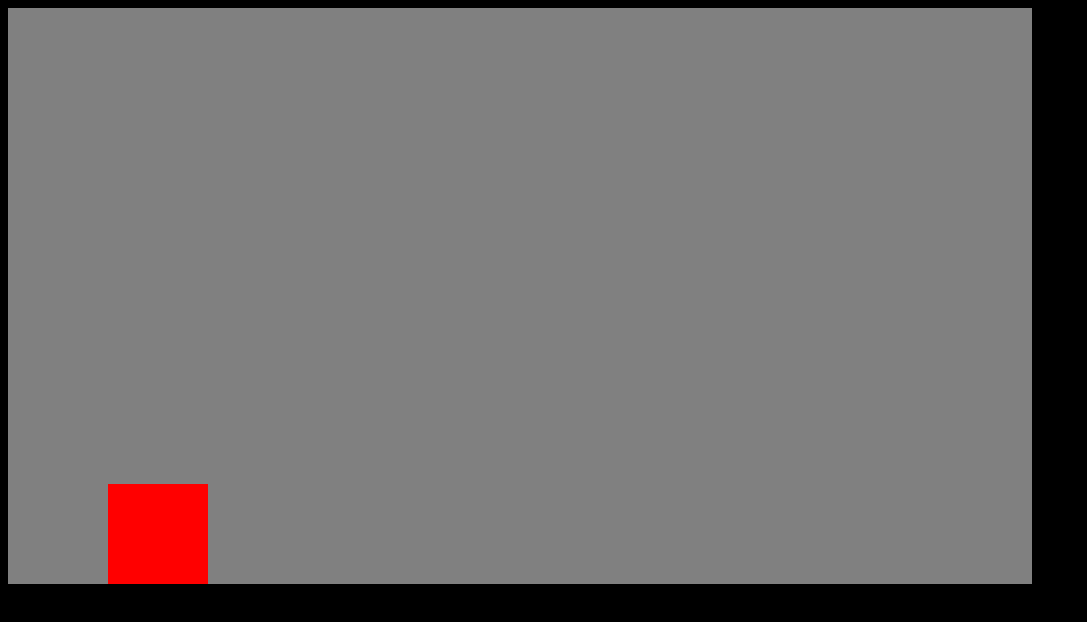
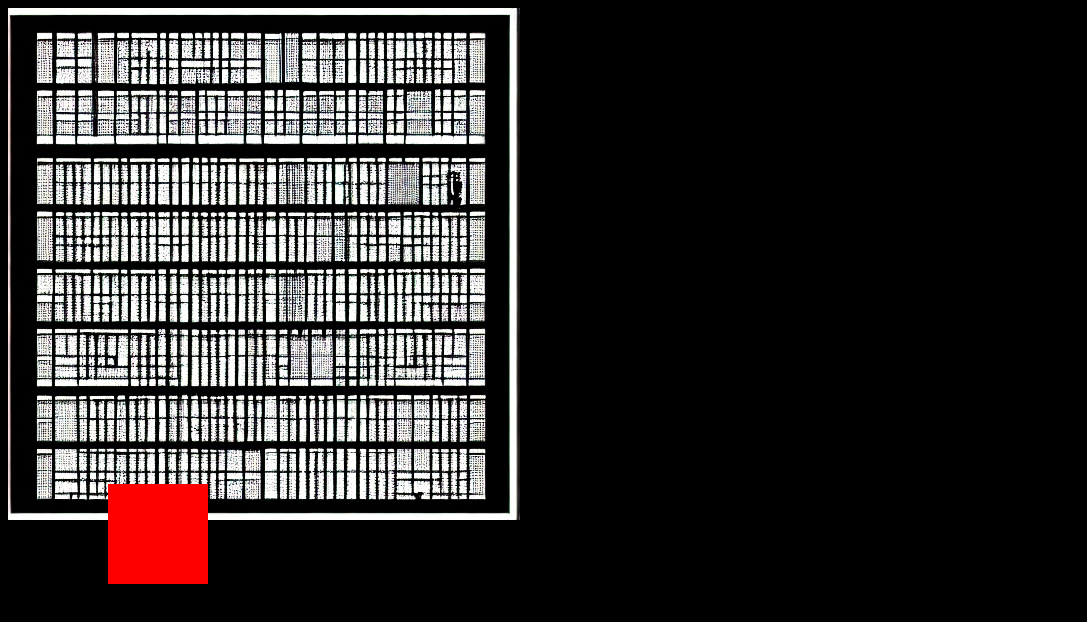
Before and after one commit to cyrilmb/cat-jumper, a plain HTML site: page index.html in a window 1280 px wide. Shown: the whole page, without its empty margins (0-1087 px from the left). Drawn offline with Linux system fonts and the light colour scheme.

Commit message:
found a bookshelf png, but the dimensions are wrong... not sure if I should adjust the canvas or get a new image

```diff
--- a/index.html
+++ b/index.html
@@ -9,6 +9,7 @@
 <body style="background-color: black;">
     <canvas></canvas>
     <script src="js/classes/Player.js"></script>
+    <script src="js/eventListeners.js"></script>
     <script src="index.js"></script>
 </body>
 </html>
--- a/index.js
+++ b/index.js
@@ -3,6 +3,24 @@ const c = canvas.getContext('2d');
 
 canvas.width = 64 * 16;
 canvas.height = 64 * 9;
+
+class Sprite {
+  constructor({ position }) {
+    this.position = position;
+    this.image = new Image();
+    this.image.src = './img/bookshelf.png';
+  }
+  draw() {
+    c.drawImage(this.image, this.position.x, this.position.y);
+  }
+}
+
+const backgroundLevel1 = new Sprite({
+  position: {
+    x: 0,
+    y: 0,
+  },
+});
 
 const player = new Player();
 
@@ -19,8 +37,8 @@ const keys = {
 };
 function animate() {
   window.requestAnimationFrame(animate);
-  c.fillStyle = 'grey';
-  c.fillRect(0, 0, canvas.width, canvas.height);
+
+  backgroundLevel1.draw();
 
   player.velocity.x = 0;
   if (keys.d.pressed) player.velocity.x = 5;
@@ -31,30 +49,3 @@ function animate() {
 }
 
 animate();
-
-window.addEventListener('keydown', (event) => {
-  switch (event.key) {
-    case 'w':
-      if (player.velocity.y === 0) {
-        player.velocity.y = -20;
-      }
-      break;
-    case 'a':
-      keys.a.pressed = true;
-      break;
-    case 'd':
-      keys.d.pressed = true;
-      break;
-  }
-});
-
-window.addEventListener('keyup', (event) => {
-  switch (event.key) {
-    case 'a':
-      keys.a.pressed = false;
-      break;
-    case 'd':
-      keys.d.pressed = false;
-      break;
-  }
-});
--- /dev/null
+++ b/js/eventListeners.js
@@ -0,0 +1,26 @@
+window.addEventListener('keydown', (event) => {
+  switch (event.key) {
+    case 'w':
+      if (player.velocity.y === 0) {
+        player.velocity.y = -20;
+      }
+      break;
+    case 'a':
+      keys.a.pressed = true;
+      break;
+    case 'd':
+      keys.d.pressed = true;
+      break;
+  }
+});
+
+window.addEventListener('keyup', (event) => {
+  switch (event.key) {
+    case 'a':
+      keys.a.pressed = false;
+      break;
+    case 'd':
+      keys.d.pressed = false;
+      break;
+  }
+});
```
Also changed, not shown: img/bookshelf.png (added).
